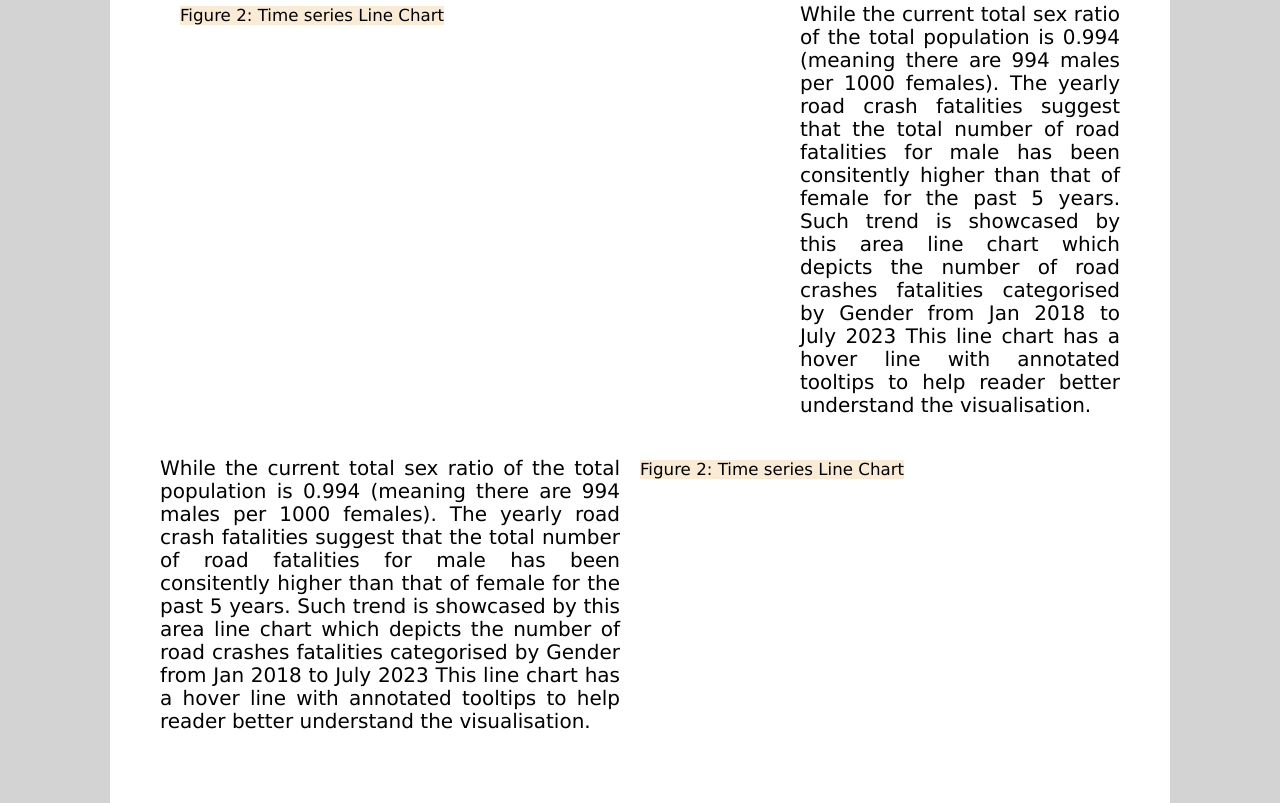
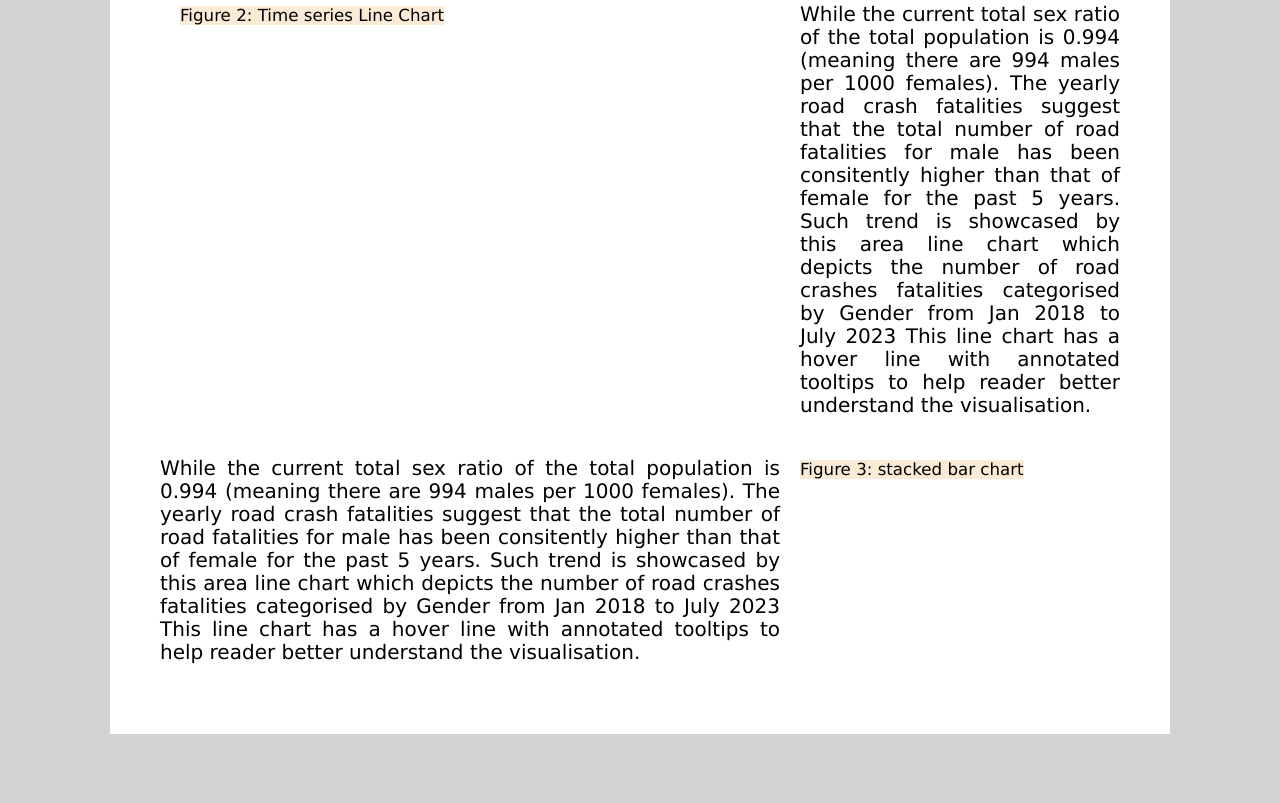
Before and after one commit to trung1411/Data-visualisation-2, a plain HTML site: page index.html in a window 1280 px wide. Shown: the part 722-1525 px from the top of the page. After the commit the page ends 1456 px from the top, so only its background shows below. Drawn offline with nearby package versions, Linux system fonts and the light colour scheme; a script that the page names is missing.

Commit message:
update html

```diff
--- a/index.html
+++ b/index.html
@@ -86,7 +86,7 @@
 
 
         <div class = "pure-g">
-            <div class = "pure-u-1-2">
+            <div class = "pure-u-2-3">
                 <div class = "description description-left">
                     <p> While the current total sex ratio of the total population is 0.994
                         (meaning there are 994 males per 1000 females). The yearly road crash
@@ -100,9 +100,9 @@
                 </div>
             </div>
 
-            <div class = "pure-u-1-2">
-                <div id = "heat_map" class = "vis_container"> </div>
-                    <p class = "caption"> <span> Figure 2: Time series Line Chart  </span>
+            <div class = "pure-u-1-3">
+                <div id = "stacked_bar_chart" class = "vis_container"> </div>
+                    <p class = "caption"> <span> Figure 3: stacked bar chart </span>
 
             </div>
         </div>
```
